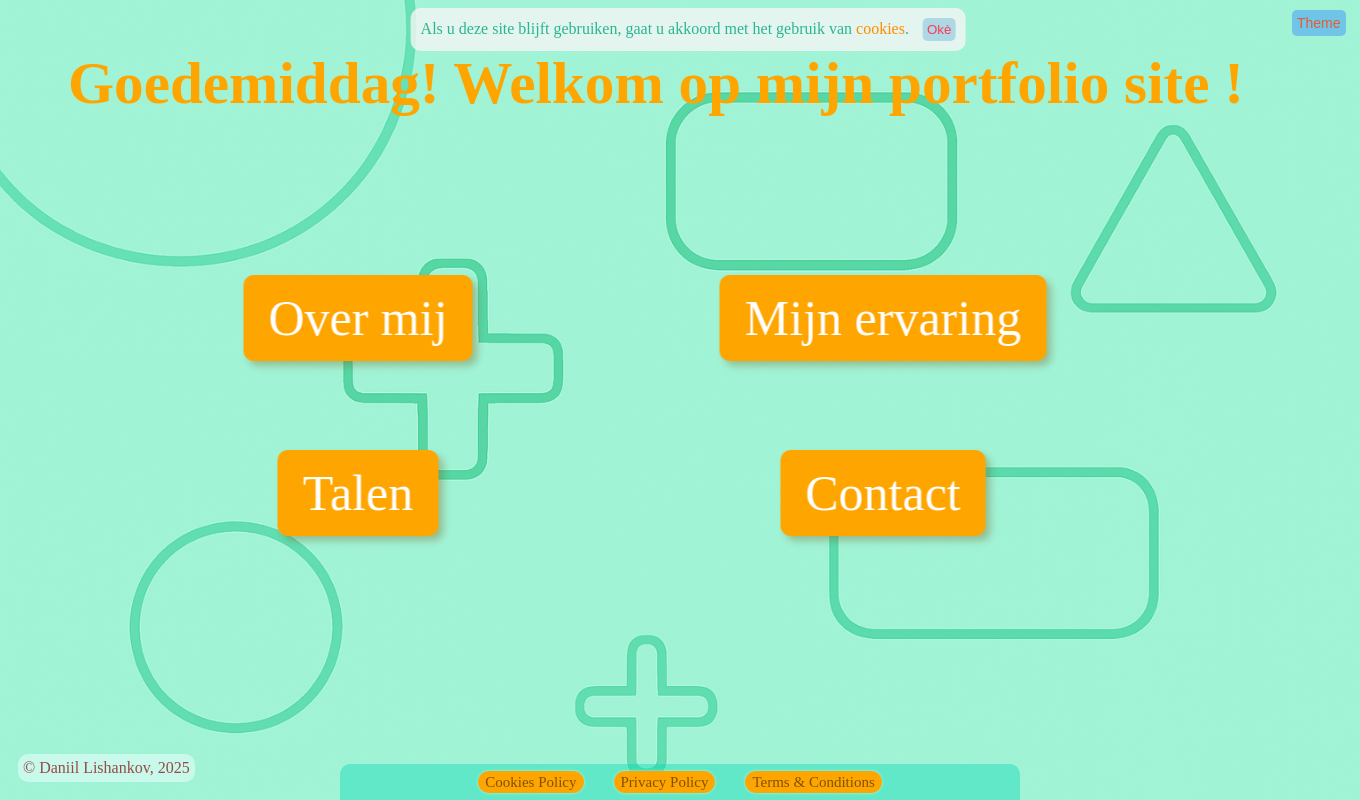
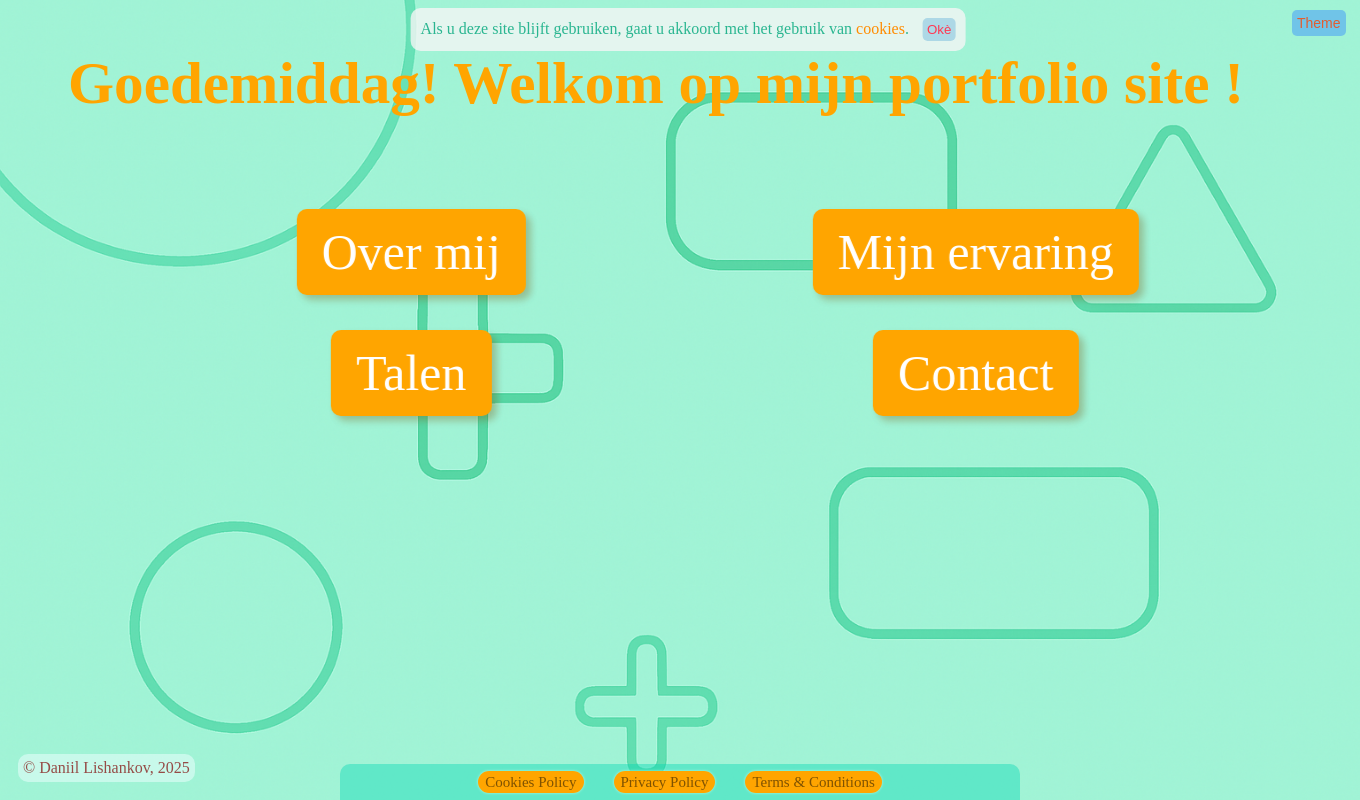
Before and after one commit to daniillishankov-alt/Portfolio-project, a PHP site: page / in a window 1360 px wide. Run offline with PHP 8.4, Linux system fonts and the light colour scheme.

Commit message:
style and script changes

```diff
--- a/script.js
+++ b/script.js
@@ -41,14 +41,15 @@ if (cookieAccepted === 'true'){
     cookieMessage.style.display = 'block';
 }
 
-    // Greetings depends on current time
 
 acceptCookie.addEventListener('click', () => {
     cookieMessage.style.display = 'none';
     localStorage.setItem('cookieAccepted', 'true');
 });
 
-let greetings = document.getElementById("time_greetings");
+    // Greetings depends on current time
+
+const greetings = document.getElementById("time_greetings");
 let date_time = new Date();
 let hours= date_time.getHours();
 
@@ -64,4 +65,4 @@ function greetings_by_time(){
     }
 }
 
-greetings_by_time()
+    greetings_by_time()
--- a/style.css
+++ b/style.css
@@ -3,8 +3,6 @@ html {
     min-width: 100vh;
     cursor: url("img/cursor.png") 16 16, auto;
 }
-
-
 
                                 /*--------- Page layout ---------*/
 
@@ -14,16 +12,16 @@ div{
 }
 
 #menu_buttons_container{
-    width: 1000px;
-    height: 300px;
-    margin: 200px 350px;
+    width: 70%;
+    height: 30%;
+    margin: 10% 30%;
     display: grid;
     grid-template-columns: 1fr 1fr;
     grid-template-rows: 1fr 1fr;
     grid-template-areas:
         "top-left top-right"
         "bottom-left bottom-right";
-    gap: 50px;
+    gap: 20%;
 }
 
 #menu_buttons_container div{
```
